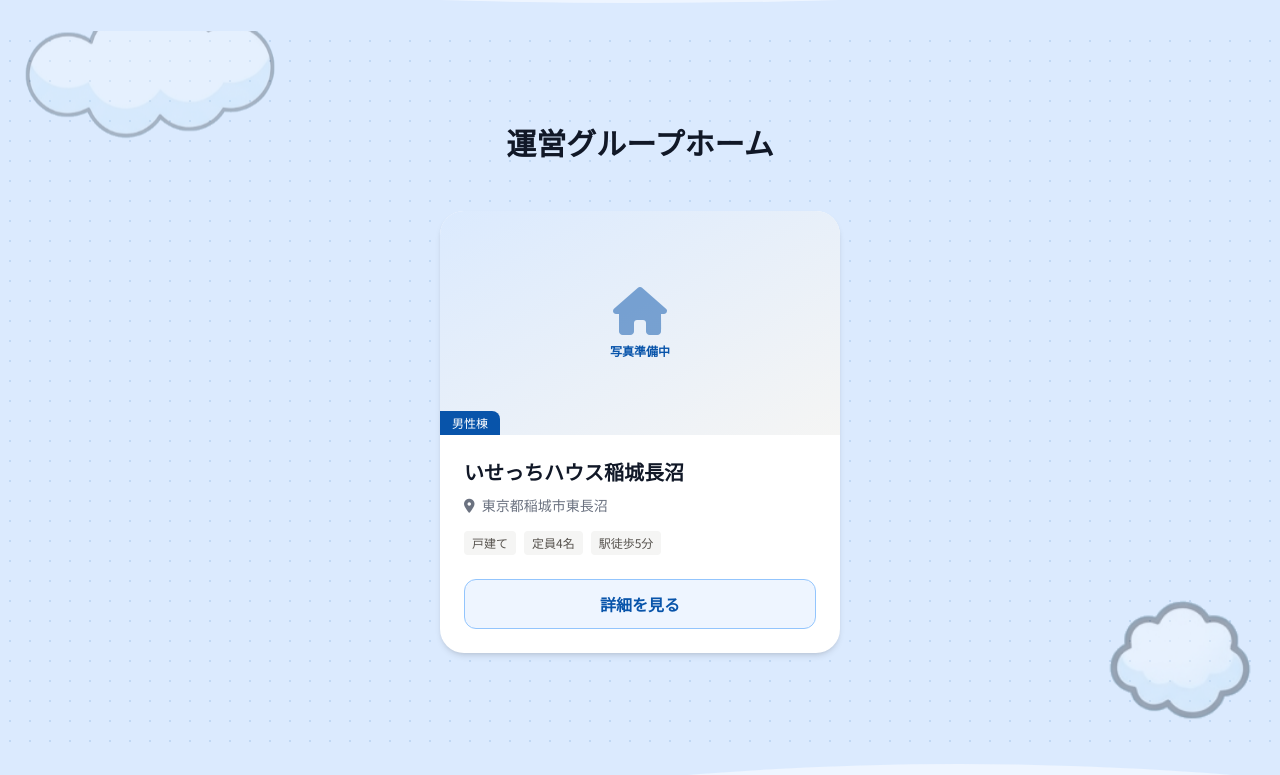
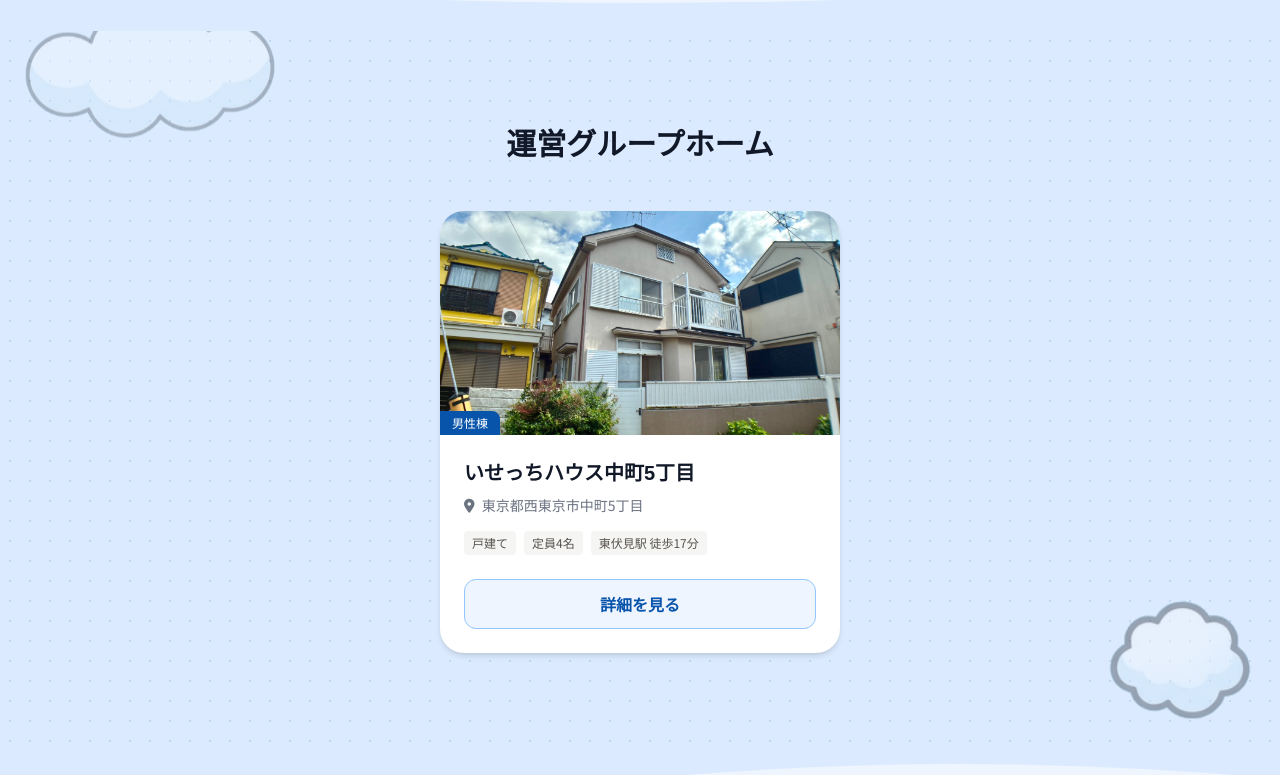
Before and after one commit to iseyahisanobu/isecchi-house, a plain HTML site: page index.html in a window 1280 px wide. Shown: the part 1272-2047 px from the top of the page. Drawn offline with nearby package versions, Linux system fonts and the light colour scheme; a web font is replaced by a local one.

Commit message:
Update: house photo, text updates, OGP settings

```diff
--- a/index.html
+++ b/index.html
@@ -3,9 +3,22 @@
 <head>
     <meta charset="UTF-8">
     <meta name="viewport" content="width=device-width, initial-scale=1.0">
-    <title>障がい者グループホーム「いせっちハウス」｜川崎市多摩区</title>
+    <title>障がい者グループホーム「いせっちハウス」｜西東京市</title>
     <!-- 検索エンジンによるインデックスを防止 -->
     <meta name="robots" content="noindex, nofollow">
+    <!-- OGP（LINE・SNSでのリンクプレビュー） -->
+    <meta property="og:type" content="website">
+    <meta property="og:url" content="https://isecchi.com/">
+    <meta property="og:title" content="障がい者グループホーム「いせっちハウス」｜西東京市">
+    <meta property="og:description" content="いせっちハウスは、西東京市を拠点とした障がい者グループホームです。清潔な個室・手作りの食事・家族のような支援で、安心できる暮らしをお届けします。">
+    <meta property="og:image" content="https://isecchi.com/ロゴ/ogp.jpg">
+    <meta property="og:site_name" content="いせっちハウス">
+    <meta property="og:locale" content="ja_JP">
+    <!-- Twitter Card -->
+    <meta name="twitter:card" content="summary_large_image">
+    <meta name="twitter:title" content="障がい者グループホーム「いせっちハウス」｜西東京市">
+    <meta name="twitter:description" content="いせっちハウスは、西東京市を拠点とした障がい者グループホームです。">
+    <meta name="twitter:image" content="https://isecchi.com/ロゴ/ogp.jpg">
     <!-- ファビコン（ブックマークアイコン） -->
     <link rel="icon" type="image/png" href="ロゴ/にわとりA_透過.png">
     <link rel="apple-touch-icon" href="ロゴ/にわとりA_透過.png">
@@ -408,7 +421,7 @@
                          style="width: 100%; max-width: 688px;">
                 </div>
                 <p class="text-lg md:text-xl text-blue-100 mb-12 leading-relaxed font-medium">
-                    <span class="block whitespace-nowrap">いせっちハウスは、●●エリアを拠点とした障がい者グループホームです。</span>
+                    <span class="block whitespace-nowrap">いせっちハウスは、西東京市を拠点とした障がい者グループホームです。</span>
                 </p>
                 <div class="flex flex-col sm:flex-row gap-4 justify-center">
                     <button onclick="scrollToId('contact')" class="px-8 py-4 rounded-full text-lg font-bold shadow-xl hover:opacity-90 transition hover:-translate-y-1" style="background-color:#F5C108; color:#043882;">
@@ -483,28 +496,26 @@
             <!-- 拠点カード（現在1件のみ表示・中央寄せ） -->
             <div class="flex justify-center">
 
-                    <!-- 拠点1: 男性棟（準備中） -->
-                    <div class="w-full max-w-[400px] bg-white rounded-3xl shadow-md overflow-hidden hover:shadow-xl transition duration-300">
-                        <div class="h-56 overflow-hidden relative bg-gradient-to-br from-brand-100 to-stone-100 flex items-center justify-center">
-                            <div class="text-center text-brand-700">
-                                <i class="fa-solid fa-house text-5xl mb-2 opacity-50"></i>
-                                <p class="text-xs font-bold">写真準備中</p>
-                            </div>
+                    <!-- 拠点1: 男性棟 -->
+                    <a href="./inagi_naganuma.html" class="group w-full max-w-[400px] bg-white rounded-3xl shadow-md overflow-hidden hover:shadow-xl transition duration-300 block cursor-pointer">
+                        <div class="h-56 overflow-hidden relative">
+                            <img src="ロゴ/S__43696164.jpg" alt="いせっちハウス中町5丁目外観"
+                                 class="w-full h-full object-cover scale-110 object-center transition-transform duration-500 group-hover:scale-125">
                             <div class="absolute bottom-0 left-0 bg-brand-700 text-white text-xs px-3 py-1 rounded-tr-lg">男性棟</div>
                         </div>
                         <div class="p-6">
-                            <h3 class="text-xl font-bold text-gray-900 mb-2">いせっちハウス稲城長沼</h3>
-                            <p class="text-sm text-gray-500 mb-4"><i class="fa-solid fa-location-dot mr-1"></i> 東京都稲城市東長沼</p>
+                            <h3 class="text-xl font-bold text-gray-900 mb-2">いせっちハウス中町5丁目</h3>
+                            <p class="text-sm text-gray-500 mb-4"><i class="fa-solid fa-location-dot mr-1"></i> 東京都西東京市中町5丁目</p>
                             <div class="flex flex-wrap gap-2 mb-6">
                                 <span class="bg-stone-100 text-stone-600 text-xs px-2 py-1 rounded">戸建て</span>
                                 <span class="bg-stone-100 text-stone-600 text-xs px-2 py-1 rounded">定員4名</span>
-                                <span class="bg-stone-100 text-stone-600 text-xs px-2 py-1 rounded">駅徒歩5分</span>
+                                <span class="bg-stone-100 text-stone-600 text-xs px-2 py-1 rounded">東伏見駅 徒歩17分</span>
                             </div>
-                            <a href="./inagi_naganuma.html" class="block w-full text-center bg-brand-50 text-brand-700 border border-brand-200 py-3 rounded-xl font-bold hover:bg-brand-700 hover:text-white transition">
+                            <div class="block w-full text-center bg-brand-50 text-brand-700 border border-brand-200 py-3 rounded-xl font-bold group-hover:bg-brand-700 group-hover:text-white transition">
                                 詳細を見る
-                            </a>
+                            </div>
                         </div>
-                    </div>
+                    </a>
 
                     <!-- 拠点2: 女性棟（追加準備中 ― 公開時は下のコメントを外してください） -->
                     <!--
```
Also changed, not shown: ロゴ/S__43696164.jpg (added), ロゴ/ogp.jpg (added).
